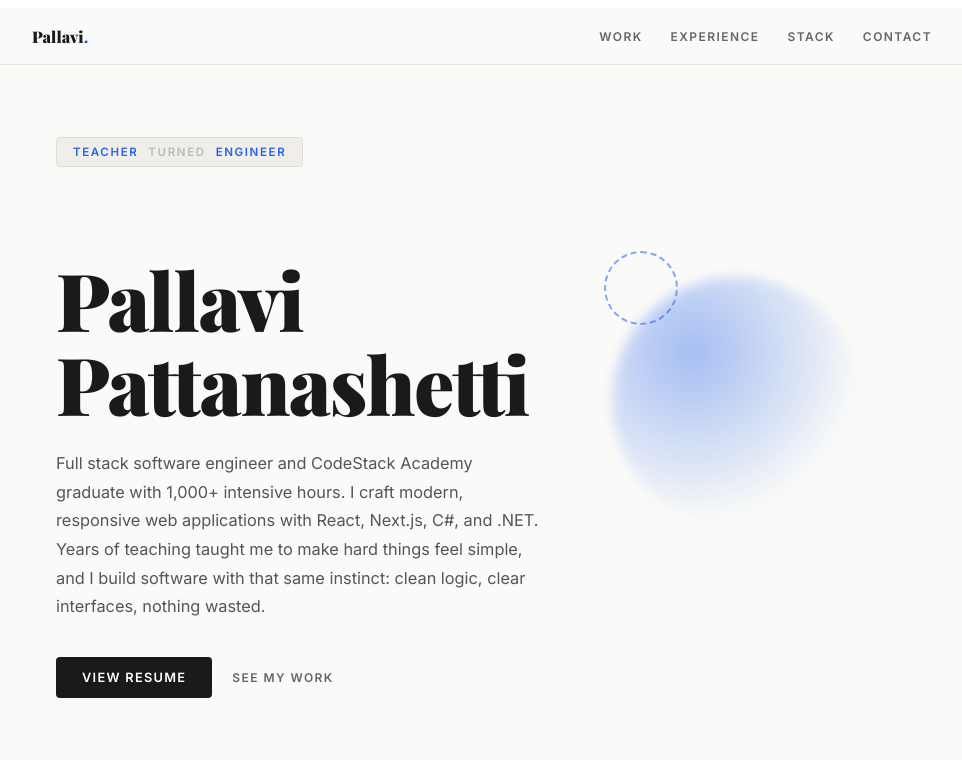
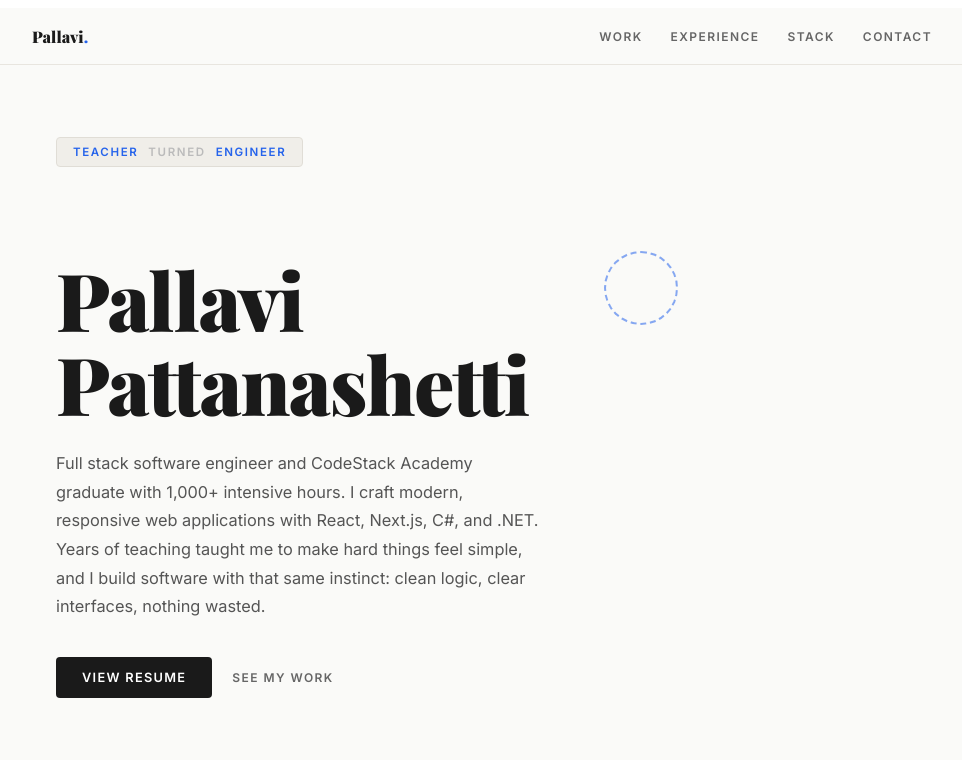
Before and after one commit to PallaviPattanashetti/Portfolio, a Next.js app: page / in a window 1280 px wide. Shown: the top 760 px of the page, without its empty margins (158-1120 px from the left). Built offline with nearby package versions, Linux system fonts and the light colour scheme; grey boxes are pictures that could not be loaded.

Commit message:
removed circle

```diff
--- a/app/page.tsx
+++ b/app/page.tsx
@@ -414,7 +414,6 @@ export default function Page() {
           </div>
 
           <div className="hero-collage" aria-hidden="true">
-            <span className="hero-blob" data-depth="0.5" />
             <span className="hero-ring" data-depth="2.2" />
             <div className="hero-frame main" data-depth="1.2">
               <img
```
